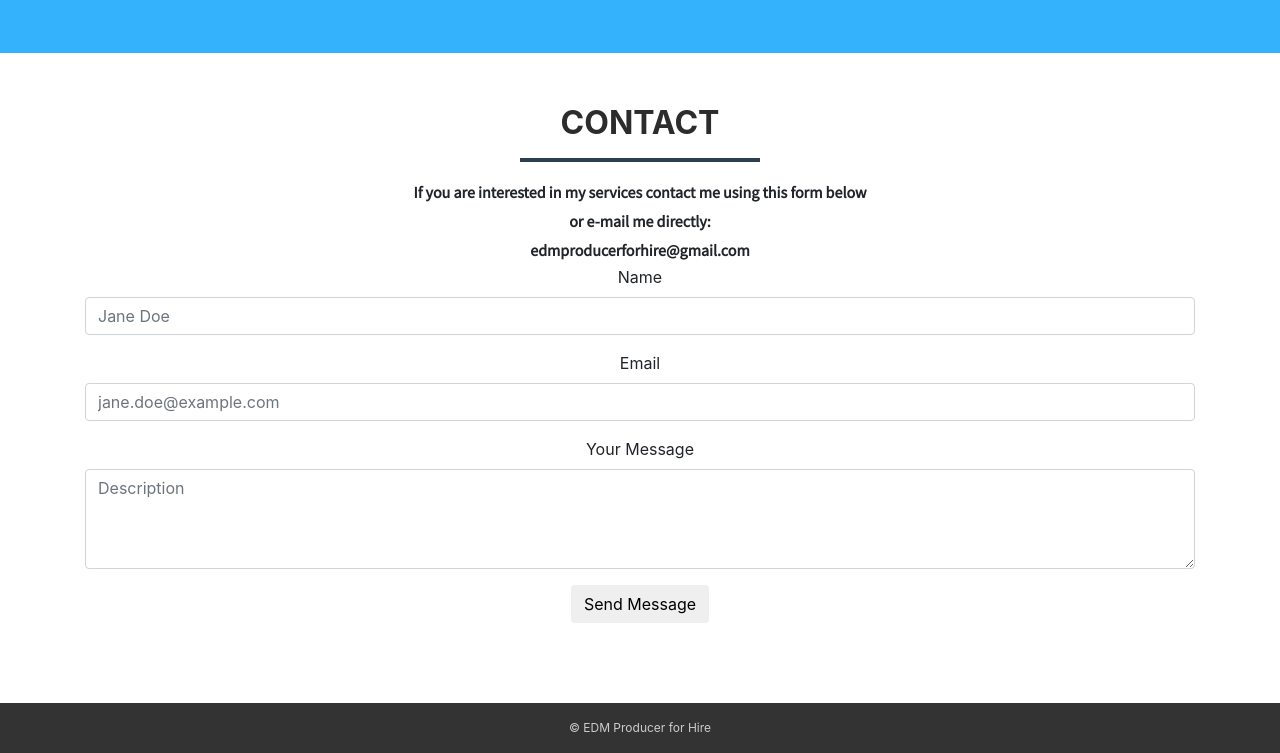
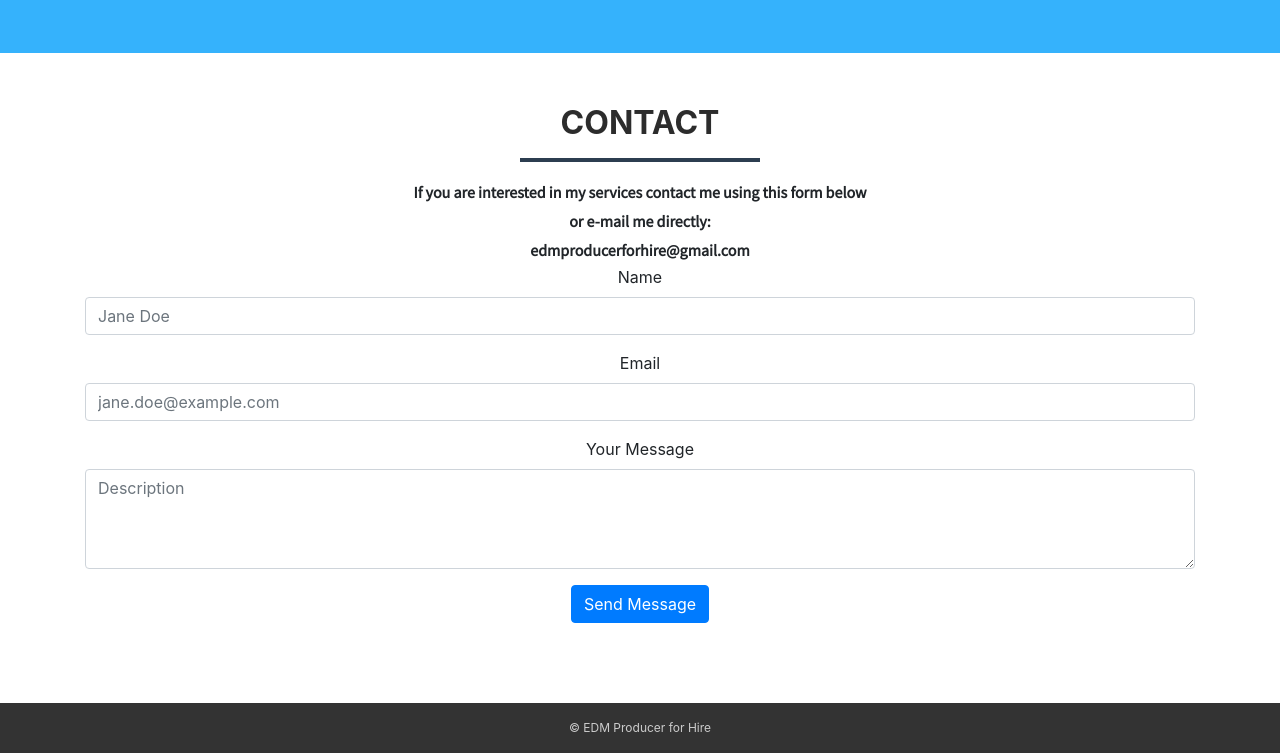
Before and after one commit to piotreksko/Ghost-producer-for-hire, a plain HTML site: page index.html in a window 1280 px wide. Shown: the part 4722-5475 px from the top of the page. Drawn offline with nearby package versions, Linux system fonts and the light colour scheme.

Commit message:
Finished

```diff
--- a/index.html
+++ b/index.html
@@ -294,7 +294,7 @@
                   <label for="exampleInputText">Your Message</label>
                   <textarea class="form-control" name="message" placeholder="Description"></textarea>
                 </div>
-                <button type="submit" value="Send" class="btn btn-default">Send Message</button>
+                <button type="submit" value="Send" class="btn btn-primary">Send Message</button>
               </form>
             </div>
           </div>
```
